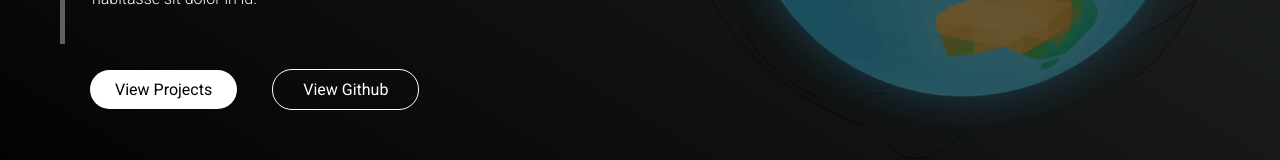
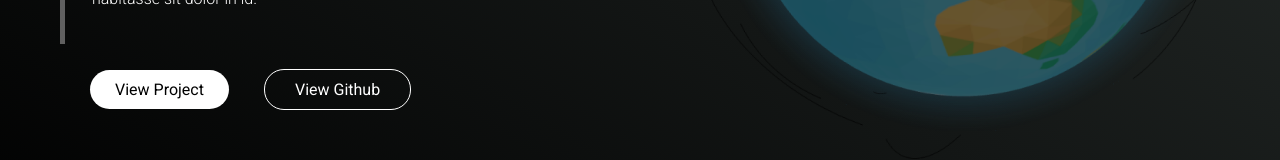
Before and after one commit to Stephenfre/react-portfolio, a React (Create React App) app: page /project/planetdata in a window 1280 px wide. Shown: the part 531-691 px from the top of the page. Built offline with nearby package versions, Linux system fonts and the light colour scheme.

Commit message:
background gradient fixed

```diff
--- a/src/App.css
+++ b/src/App.css
@@ -11,18 +11,10 @@
 .app {
     height: 100vh;
     width: 100%;
-    background: linear-gradient(
-        31deg,
-        rgba(0, 0, 0, 1) 0%,
-        rgba(34, 38, 37, 1) 86%,
-        rgba(57, 64, 62, 1) 100%,
-        rgba(255, 255, 255, 1) 100%
-    );
+    background: linear-gradient(31deg, rgba(0, 0, 0, 1) 0%, rgba(39, 45, 43, 1) 89%, rgba(48, 54, 52, 1) 96%);
 }
 
 .container {
-    /* display: flex;
-    flex-direction: column; */
     height: 100%;
     margin: 0 32px;
 }
--- a/src/Components/Nav.js
+++ b/src/Components/Nav.js
@@ -1,6 +1,6 @@
 import React from "react";
 import { Link } from "react-router-dom";
-import { Icon, InlineIcon } from "@iconify/react";
+import { Icon } from "@iconify/react";
 import houseDoorFill from "@iconify/icons-bi/house-door-fill";
 
 import "./Nav.css";
--- a/src/Components/Projects/GrailHouse.js
+++ b/src/Components/Projects/GrailHouse.js
@@ -41,7 +41,7 @@ export default function GrailHouse() {
                 </div>
                 <div className="btn">
                     <a href="https://grailhouse.app" className="btn-links-project">
-                        View Projects
+                        View Project
                     </a>
                     <a href="https://github.com/grailhouse" className="btn2-links-project">
                         View Github
--- a/src/Components/Projects/PlanetData.js
+++ b/src/Components/Projects/PlanetData.js
@@ -41,7 +41,7 @@ export default function PlanetData() {
                 </div>
                 <div className="btn">
                     <a href="https://planetdata.vision/" className="btn-links-project">
-                        View Projects
+                        View Project
                     </a>
                     <a href="https://github.com/Stephenfre/earth-dashboard-fe" className="btn2-links-project">
                         View Github
```
